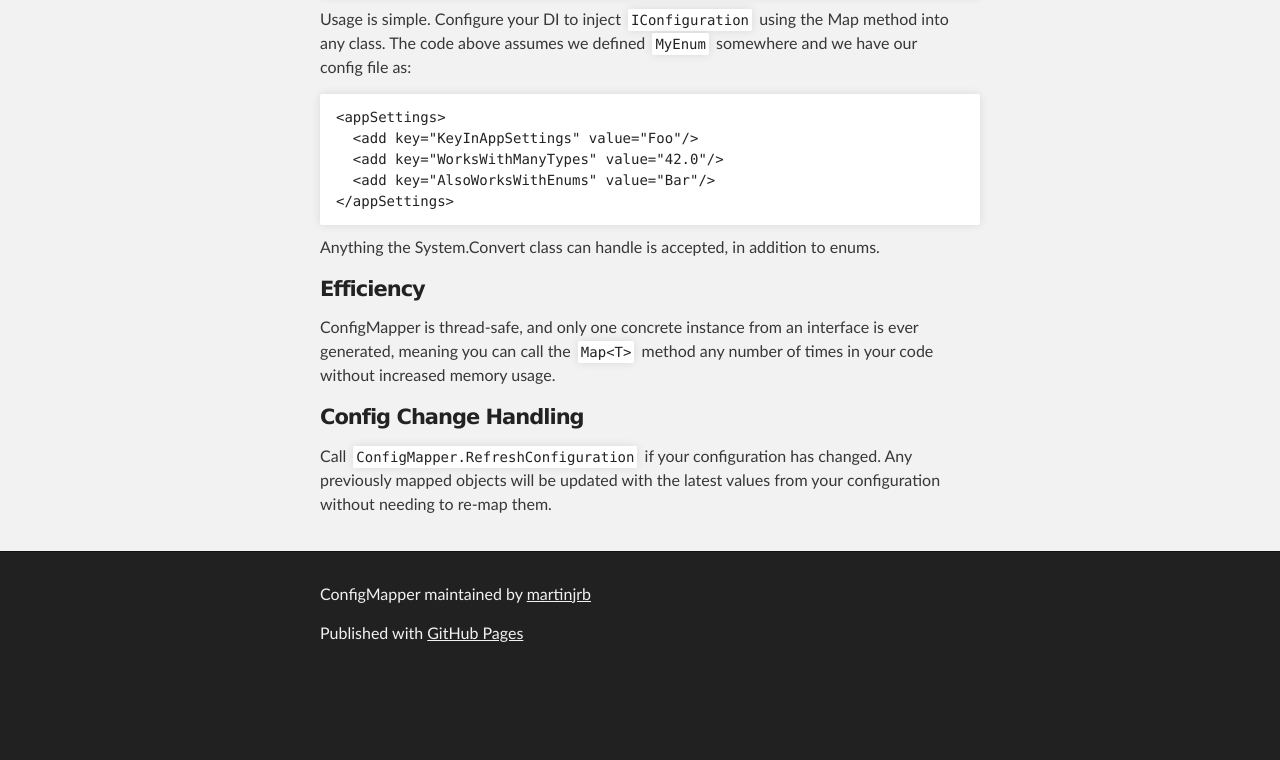
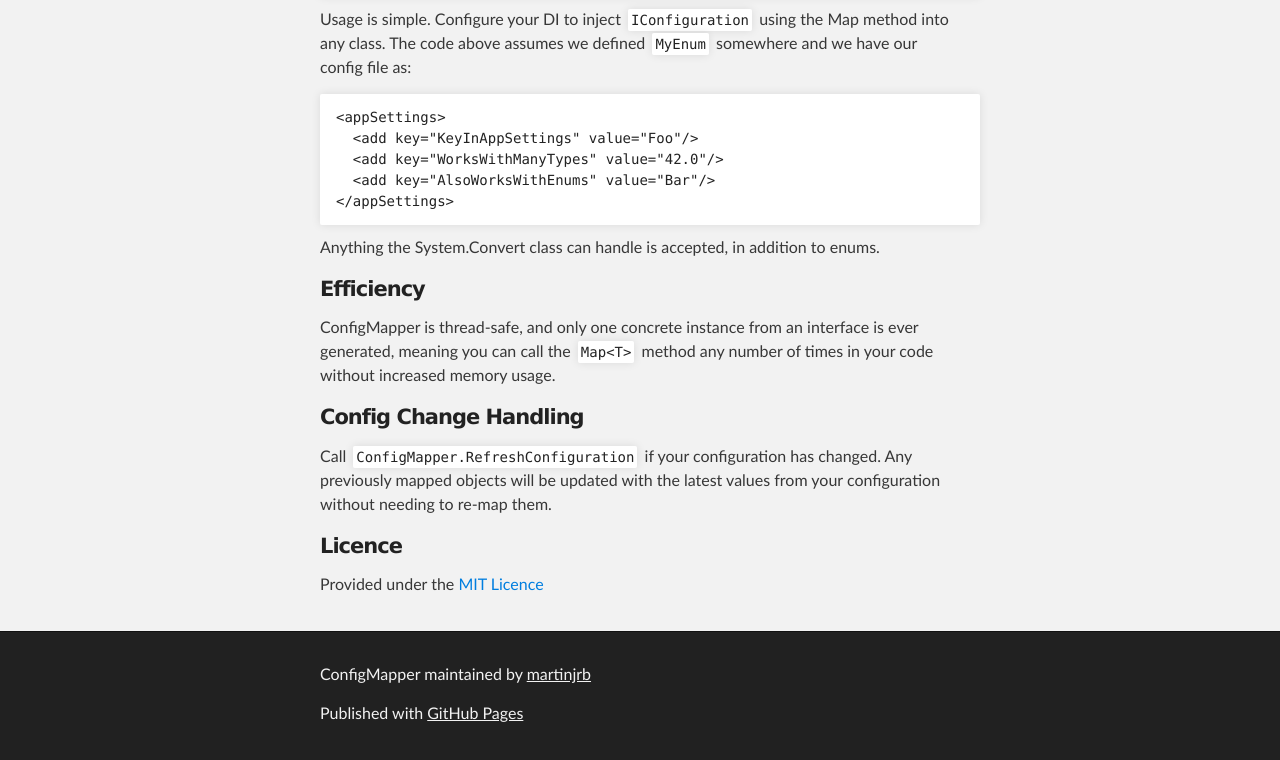
Before and after one commit to martinburrows/ConfigMapper, a plain HTML site: page index.html in a window 1280 px wide. Shown: the part 689-1449 px from the top of the page. Before the commit the page ends 1369 px from the top, so only its background shows below. Drawn offline with Linux system fonts and the light colour scheme.

```diff
--- a/index.html
+++ b/index.html
@@ -73,6 +73,11 @@ IConfiguration configuration = ConfigMapper.Map&lt;IConfiguration&gt;();
 <a name="config-change-handling" class="anchor" href="#config-change-handling"><span class="octicon octicon-link"></span></a>Config Change Handling</h4>
 
 <p>Call <code>ConfigMapper.RefreshConfiguration</code> if your configuration has changed. Any previously mapped objects will be updated with the latest values from your configuration without needing to re-map them.</p>
+
+<h4>
+<a name="licence" class="anchor" href="#licence"><span class="octicon octicon-link"></span></a>Licence</h4>
+
+<p>Provided under the <a href="https://raw.githubusercontent.com/martinjrb/ConfigMapper/master/LICENSE">MIT Licence</a></p>
       </section>
     </div>
 
```
Also changed, not shown: params.json (+1 -1 lines).
